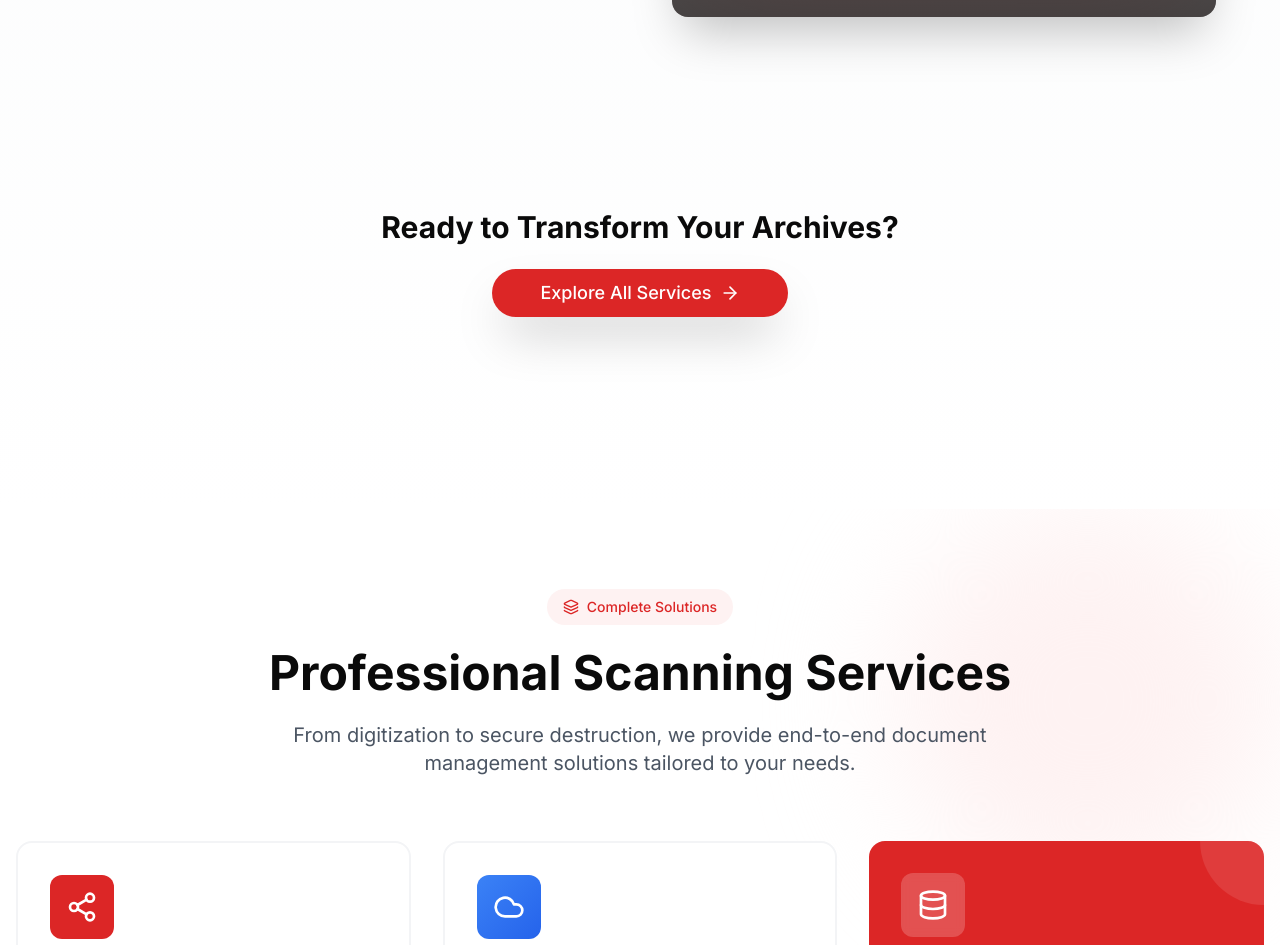
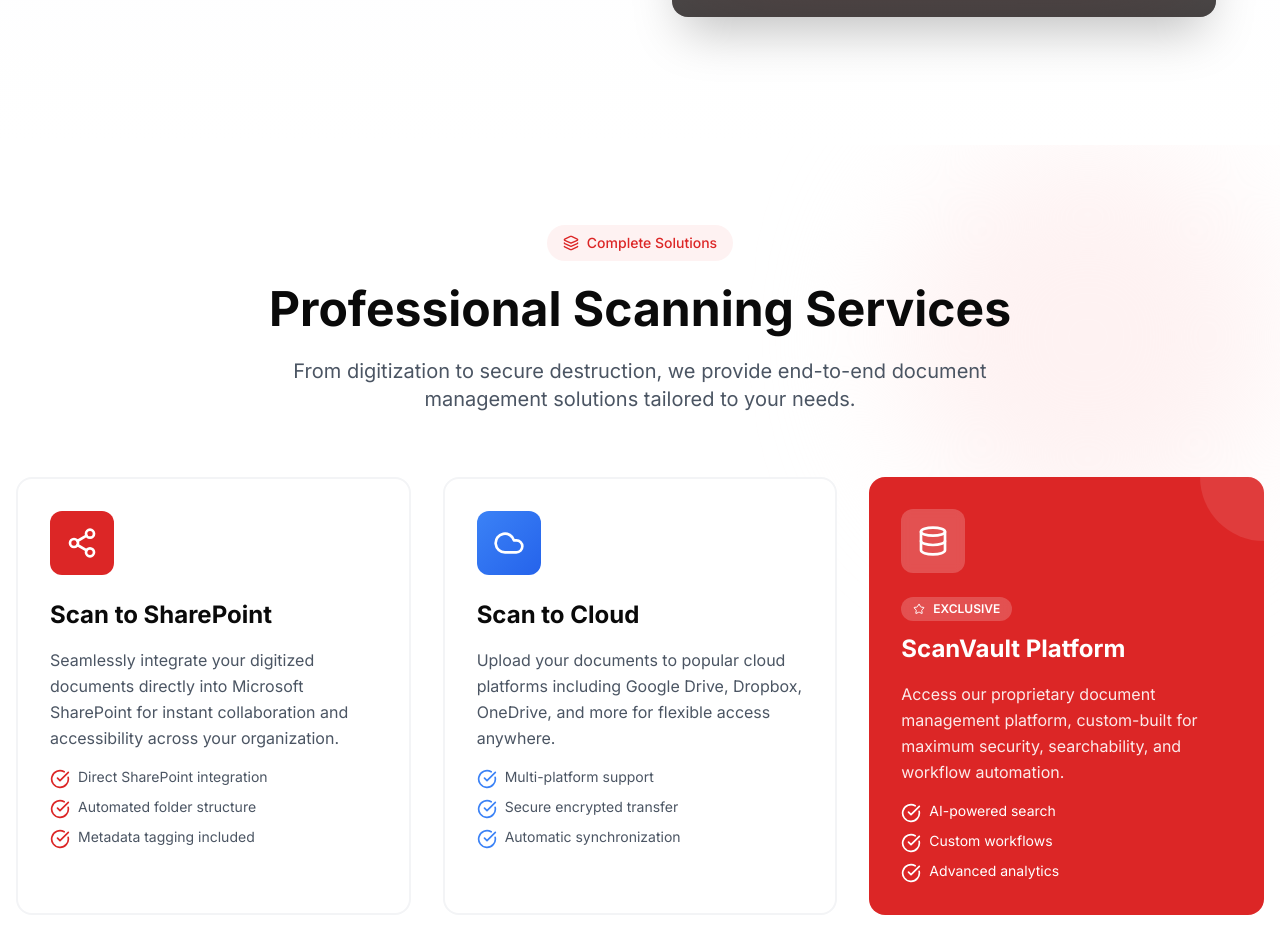
Before and after one commit to kevin21quirk/scanvault, a Next.js app: page / in a window 1280 px wide. Shown: the part 3712-4657 px from the top of the page. Built offline with nearby package versions, Linux system fonts and the light colour scheme; no server answers; grey boxes are pictures that could not be loaded.

Commit message:
Remove: Delete 'Ready to Transform Your Archives?' section and button

```diff
--- a/app/page.tsx
+++ b/app/page.tsx
@@ -271,16 +271,6 @@ export default function Home() {
                 </div>
               </div>
             </div>
-
-            <div className="text-center py-16">
-              <h3 className="text-3xl font-bold text-scanvault-black mb-6">Ready to Transform Your Archives?</h3>
-              <Link href="/services">
-                <Button size="lg" className="bg-gradient-to-r from-scanvault-red to-red-600 hover:from-red-700 hover:to-red-800 text-white px-12 py-6 text-lg rounded-full shadow-2xl hover:shadow-red-500/50 transition-all duration-300 hover:scale-105">
-                  Explore All Services
-                  <ArrowRight className="ml-2 h-5 w-5" />
-                </Button>
-              </Link>
-            </div>
           </div>
         </div>
       </section>
```
